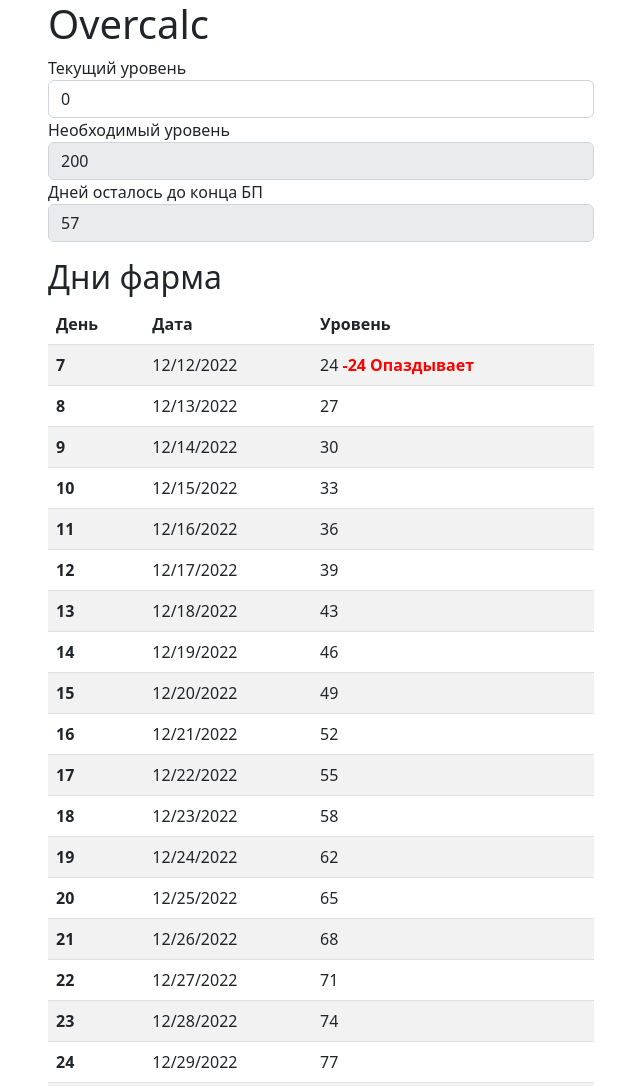
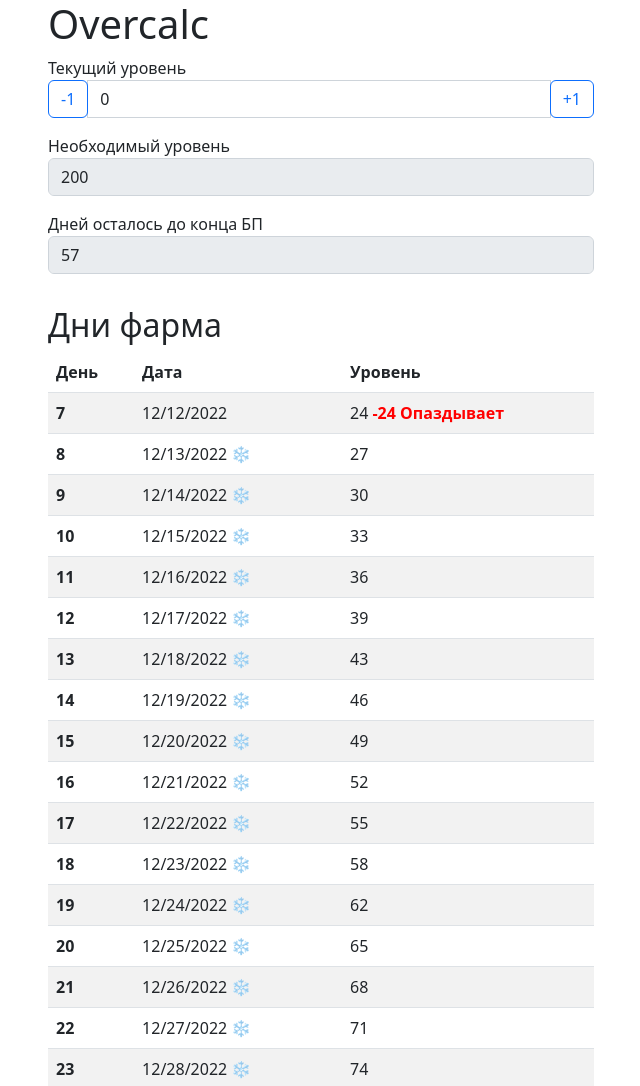
Before and after one commit to lapshinvsevolod/overcalc, a plain HTML site: page index.html in a window 1280 px wide. Shown: the top 1086 px of the page, without its empty margins (319-959 px from the left). Drawn offline with nearby package versions, Linux system fonts and the light colour scheme.

Commit message:
added events and buttons to change lvl

```diff
--- a/index.html
+++ b/index.html
@@ -4,23 +4,36 @@
     <meta charset="utf-8">
     <meta name="viewport" content="width=device-width, initial-scale=1">
     <title>Overcalc</title>
-    <link href="https://cdn.jsdelivr.net/npm/bootstrap@5.2.3/dist/css/bootstrap.min.css" rel="stylesheet" integrity="sha384-rbsA2VBKQhggwzxH7pPCaAqO46MgnOM80zW1RWuH61DGLwZJEdK2Kadq2F9CUG65" crossorigin="anonymous">
+    <link href="https://cdn.jsdelivr.net/npm/bootstrap@5.2.3/dist/css/bootstrap.min.css" rel="stylesheet"
+          integrity="sha384-rbsA2VBKQhggwzxH7pPCaAqO46MgnOM80zW1RWuH61DGLwZJEdK2Kadq2F9CUG65" crossorigin="anonymous">
 </head>
 <body>
 <div class="container">
     <div class="row justify-content-md-center">
         <div class="col-md-6">
             <h1>Overcalc</h1>
-            <div>
+            <form>
                 <label>Текущий уровень</label>
+                <div class="input-group mb-3">
+                    <div class="input-group-prepend">
+                        <button id="decrementCurrentLevel" class="btn btn-outline-primary" type="button">-1</button>
+                    </div>
                     <input class="form-control" id="currentLevel" type="number" placeholder="Текущий уровень" value="0">
+                    <div class="input-group-append">
+                        <button id="incrementCurrentLevel" class="btn btn-outline-primary" type="button">+1</button>
+                    </div>
+                </div>
+
+
                 <label>Необходимый уровень</label>
-                <input class="form-control" id="targetLevel" type="number" placeholder="Необходимый уровень" value="200" disabled>
+                <input class="form-control  mb-3" id="targetLevel" type="number" placeholder="Необходимый уровень" value="200"
+                       disabled>
                 <label>Дней осталось до конца БП</label>
-                <input class="form-control" id="daysRemaining" type="number" placeholder="Дней осталось до конца БП" value="62" disabled>
-            </div>
+                <input class="form-control  mb-3" id="daysRemaining" type="number" placeholder="Дней осталось до конца БП"
+                       value="62" disabled>
+            </form>
             <div class="pt-3">
-                <h2>Дни фарма</h3>
+                <h2>Дни фарма</h2>
                 <table class="table table-striped">
                     <thead>
                     <tr>
@@ -35,11 +48,24 @@
             </div>
         </div>
     </div>
+</div>
 
-    <script src="https://cdn.jsdelivr.net/npm/bootstrap@5.2.3/dist/js/bootstrap.bundle.min.js" integrity="sha384-kenU1KFdBIe4zVF0s0G1M5b4hcpxyD9F7jL+jjXkk+Q2h455rYXK/7HAuoJl+0I4" crossorigin="anonymous"></script>
-    <script src="https://code.jquery.com/jquery-3.6.1.min.js" integrity="sha256-o88AwQnZB+VDvE9tvIXrMQaPlFFSUTR+nldQm1LuPXQ=" crossorigin="anonymous"></script>
+<script src="https://cdn.jsdelivr.net/npm/bootstrap@5.2.3/dist/js/bootstrap.bundle.min.js"
+        integrity="sha384-kenU1KFdBIe4zVF0s0G1M5b4hcpxyD9F7jL+jjXkk+Q2h455rYXK/7HAuoJl+0I4"
+        crossorigin="anonymous"></script>
+<script src="https://code.jquery.com/jquery-3.6.1.min.js"
+        integrity="sha256-o88AwQnZB+VDvE9tvIXrMQaPlFFSUTR+nldQm1LuPXQ=" crossorigin="anonymous"></script>
 
 <script>
+    class Event {
+        constructor(name, dateStart, dateEnd, emoji) {
+            this.name = name;
+            this.dateStart = new Date(dateStart);
+            this.dateEnd = new Date(dateEnd);
+            this.emoji = emoji;
+        }
+    }
+
     const startLevel = 1;
     const endLevel = 200;
     const currentDay = Date.now();
@@ -52,6 +78,10 @@
     const daysRemains = Math.abs(endDay - currentDay);
     const daysRemainsDiff = Math.ceil(daysRemains / (1000 * 60 * 60 * 24));
     $('#daysRemaining').val(daysRemainsDiff);
+    const winterWonderland = new Event("Зимняя Сказка", "12/13/2022", "01/04/2023", "❄");
+    const BattleForOlympus = new Event("Битва за Олимп", "01/05/2023", "01/19/2023", "🏆");
+    const LunarNewYear = new Event("Лунный Новый Год", "01/17/2023", "02/06/2023", "🐰");
+    const events = [winterWonderland, BattleForOlympus, LunarNewYear];
 
     function calculateDays() {
         let date = new Date(startDay);
@@ -69,9 +99,15 @@
                 } else {
                     levelDiff = '<span style="color:red;">' + levelDiff + ' Опаздывает</span>';
                 }
-                expectedLevel = expectedLevel + ' <b>' + levelDiff +'</b>';
+                expectedLevel = expectedLevel + ' <b>' + levelDiff + '</b>';
             }
-              let row = '<tr><th scope="row">'+index+'</th><td>'+ date.toLocaleDateString()+'</td><td>'+expectedLevel+'</td></tr>'
+            let eventString = ' ';
+            events.forEach(function (event){
+                if (date >= event.dateStart && date <= event.dateEnd) {
+                    eventString = eventString + ' <span title="'+event.name+'">' + event.emoji + '</>';
+                }
+            })
+            let row = '<tr><th scope="row">' + index + '</th><td>' + date.toLocaleDateString() + eventString + '</td><td>' + expectedLevel + '</td></tr>'
             date.setDate(date.getDate() + 1)
             if (index >= diffDaysFromNow) {
                 $('#daysList').append(row);
@@ -80,12 +116,25 @@
     }
 
     savedCurrentLevel = localStorage.getItem('currentLevel');
-        if(savedCurrentLevel > 0) {
+    if (savedCurrentLevel > 0) {
         $('#currentLevel').val(savedCurrentLevel);
     }
 
     calculateDays();
-        $('#currentLevel').on('change', function() {
+    $('#currentLevel').on('change', function () {
+        calculateDays();
+    })
+
+    $('#decrementCurrentLevel').on('click', function () {
+        let currentLevel = parseInt($('#currentLevel').val());
+        currentLevel--;
+        $('#currentLevel').val(currentLevel);
+        calculateDays();
+    })
+    $('#incrementCurrentLevel').on('click', function () {
+        let currentLevel = parseInt($('#currentLevel').val());
+        currentLevel++;
+        $('#currentLevel').val(currentLevel);
         calculateDays();
     })
 </script>
```
Lines whose indentation alone changed are shown as unchanged.
